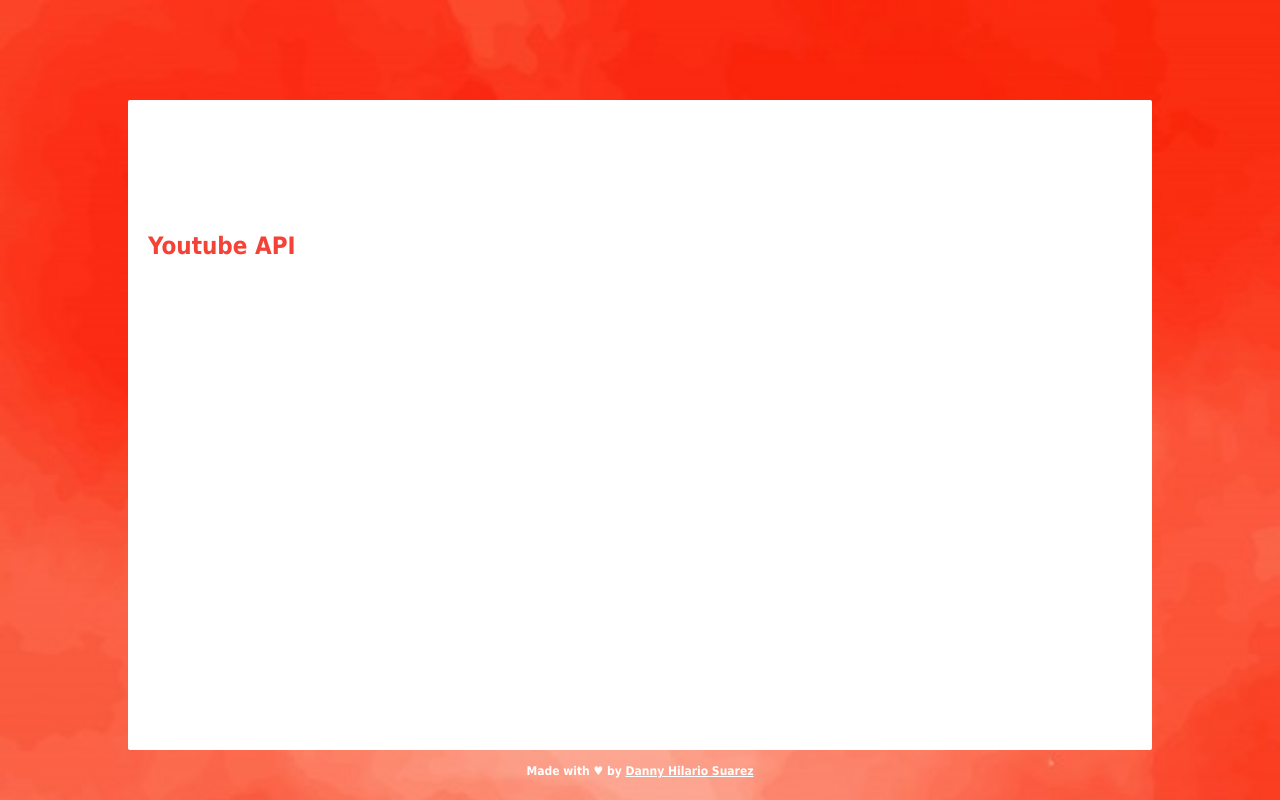
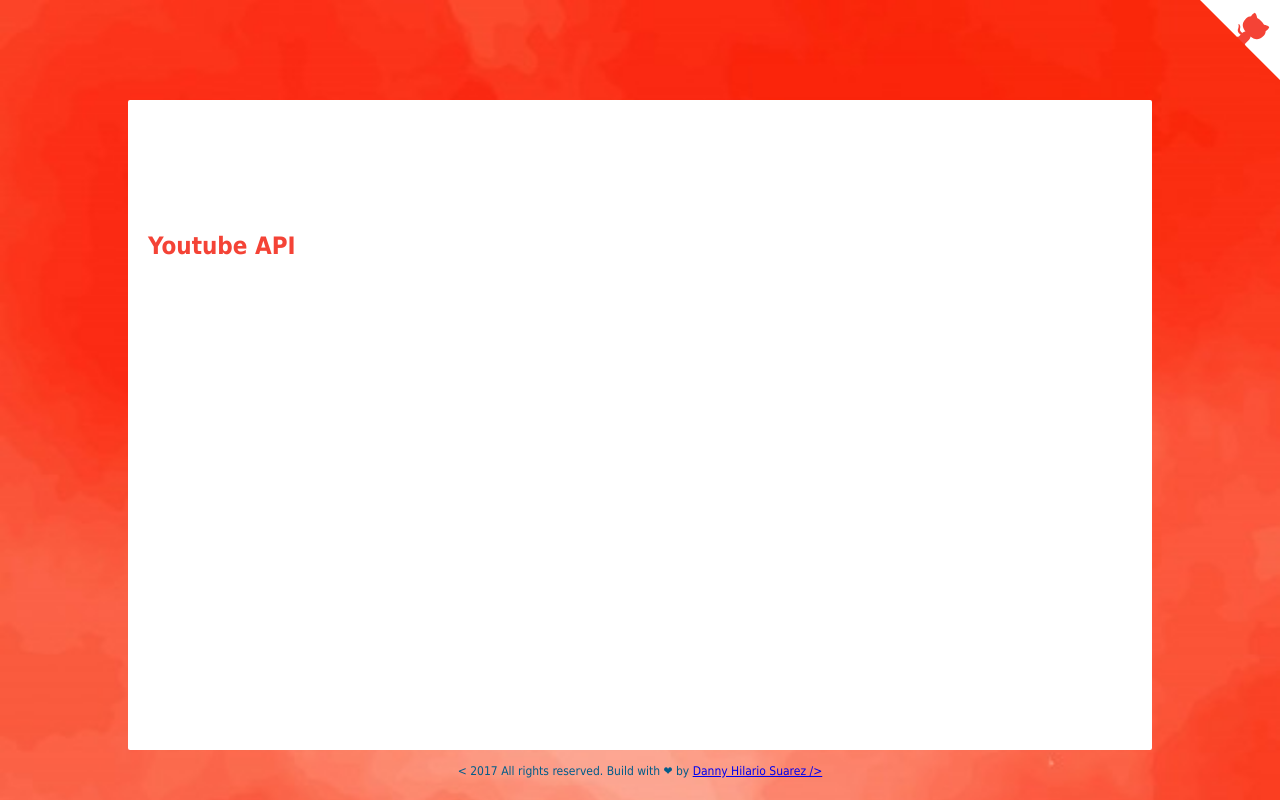
Before and after one commit to dannyhilariosuarez/youtubeAPI, a plain HTML site: page index.html in a window 1280 px wide. Drawn offline with nearby package versions, Linux system fonts and the light colour scheme; no server answers.

Commit message:
Update index.html

```diff
--- a/index.html
+++ b/index.html
@@ -7,6 +7,9 @@
 </head>
 
 <body>
+	 <a href="https://github.com/dannyhilariosuarez/draw" target="_blank" class="github-corner">
+    <svg width="80" height="80" viewBox="0 0 250 250" style="fill:#fff; color:#F44336; position: absolute; top: 0; border: 0; right: 0;"><path d="M0,0 L115,115 L130,115 L142,142 L250,250 L250,0 Z"></path><path d="M128.3,109.0 C113.8,99.7 119.0,89.6 119.0,89.6 C122.0,82.7 120.5,78.6 120.5,78.6 C119.2,72.0 123.4,76.3 123.4,76.3 C127.3,80.9 125.5,87.3 125.5,87.3 C122.9,97.6 130.6,101.9 134.4,103.2" fill="currentColor" style="transform-origin: 130px 106px;" class="octo-arm"></path><path d="M115.0,115.0 C114.9,115.1 118.7,116.5 119.8,115.4 L133.7,101.6 C136.9,99.2 139.9,98.4 142.2,98.6 C133.8,88.0 127.5,74.4 143.8,58.0 C148.5,53.4 154.0,51.2 159.7,51.0 C160.3,49.4 163.2,43.6 171.4,40.1 C171.4,40.1 176.1,42.5 178.8,56.2 C183.1,58.6 187.2,61.8 190.9,65.4 C194.5,69.0 197.7,73.2 200.1,77.6 C213.8,80.2 216.3,84.9 216.3,84.9 C212.7,93.1 206.9,96.0 205.4,96.6 C205.1,102.4 203.0,107.8 198.3,112.5 C181.9,128.9 168.3,122.5 157.7,114.1 C157.9,116.9 156.7,120.9 152.7,124.9 L141.0,136.5 C139.8,137.7 141.6,141.9 141.8,141.8 Z" fill="currentColor" class="octo-body"></path>
+    </svg></a>
     <main id="main" class="container" >
         <div id="div_default" class="section">
             <h2 id="span"></h2>
@@ -25,9 +28,8 @@
 
 	<footer>
 		<div id="div_footer">
-			<p class="link" target="_blank">
-                        <spand style="font-weight: 600;">Made with ♥ by </spand>  <a href="http://dannyhilariosuarez.com"  target="_blank" class="link">Danny Hilario Suarez</a>
-                    </p>
+			<p class="monospace footer-font">< 2017 All rights reserved. Build with
+        <span class="love">❤</span> by <a class="linkDa" href="https://dannyhilariosuarez.github.io/site">Danny Hilario Suarez /></a></p>
 		</div>
 	</footer>
     <script>
```
